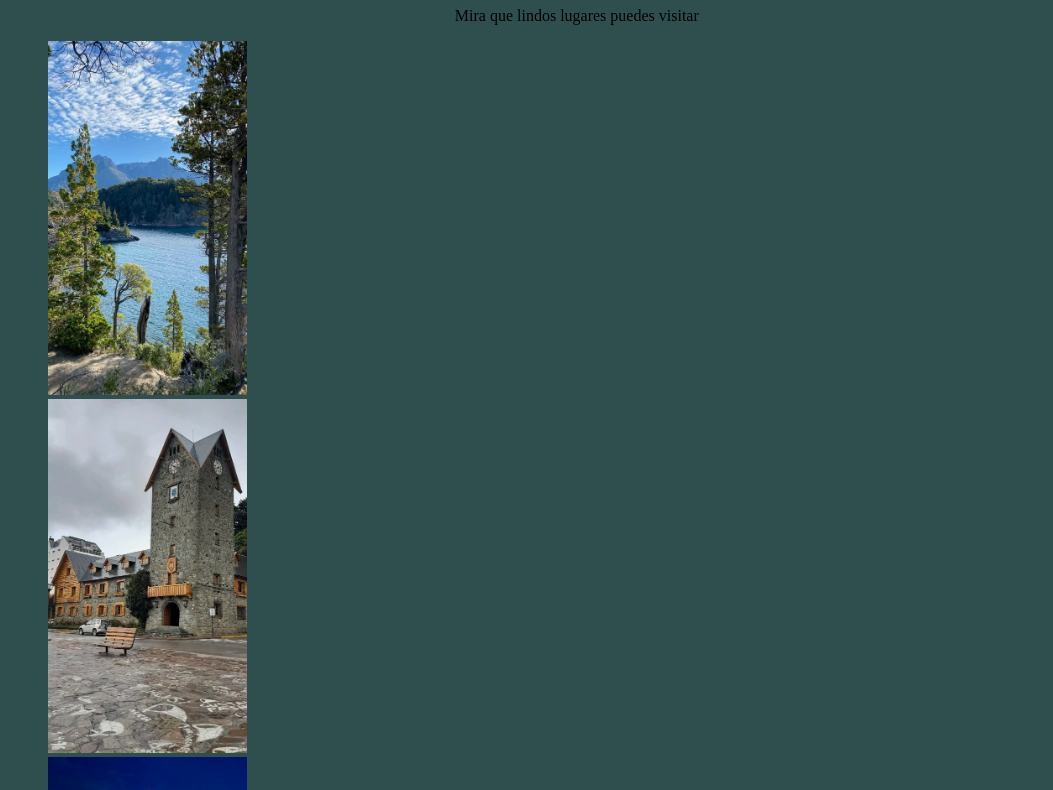
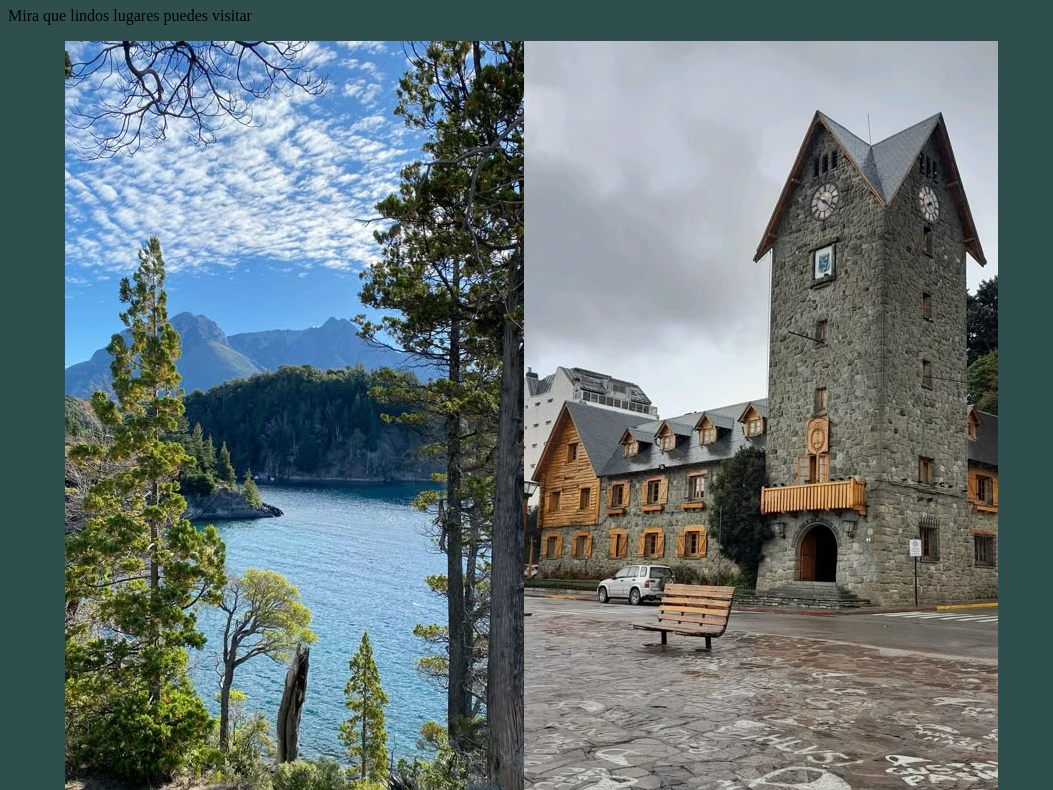
Before and after one commit to ludmisf/ludmiproa.github.io, a plain HTML site: page index.html in a window 1280 px wide. Shown: the part 73-863 px from the top of the page, without its empty margins (0-1053 px from the left). Drawn offline with Linux system fonts and the light colour scheme.

Commit message:
cambie codigo

```diff
--- a/styles.css
+++ b/styles.css
@@ -8,13 +8,14 @@ div{
     width: 90%;
 }
 img{
-    height: 90%;
-    width: 35%;
+    height: 100%
+	width: 90%
     margin-left: 5%;
     margin-right: 5%;
 }
 .texto{s
     width: 100%;
+	background-color:blank
     text-align: center;
 }
 .grupo-fotos {
@@ -23,10 +24,10 @@ img{
 }
 .foto{
     background-color: burlywood(240, 205, 146);
-    width: 50%;
+    width: 30%;
     display: inline-block;
-    margin-left: 1%;
-    margin-right: 1%;
+    margin-left: 5%;
+    margin-right: 5%;
 }
 <a href="#" class="myButton">orange</a>
 
```
